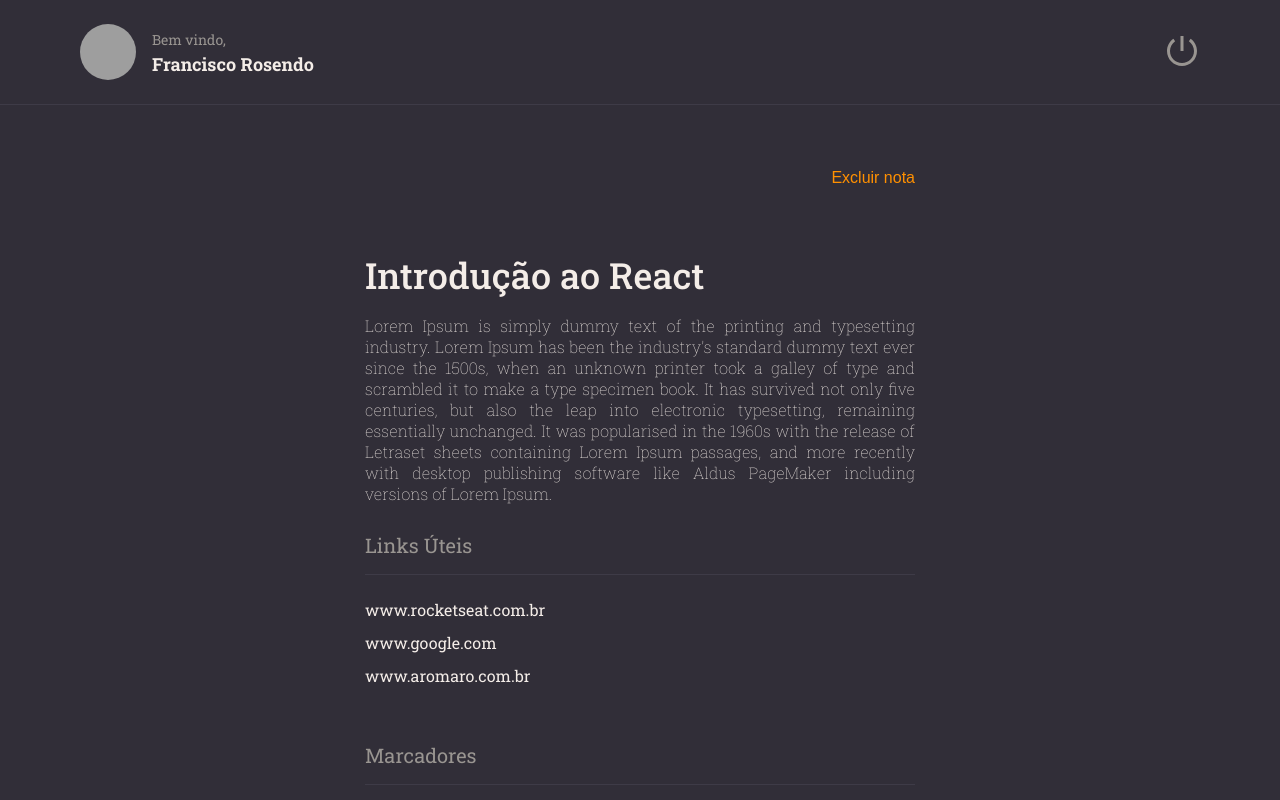
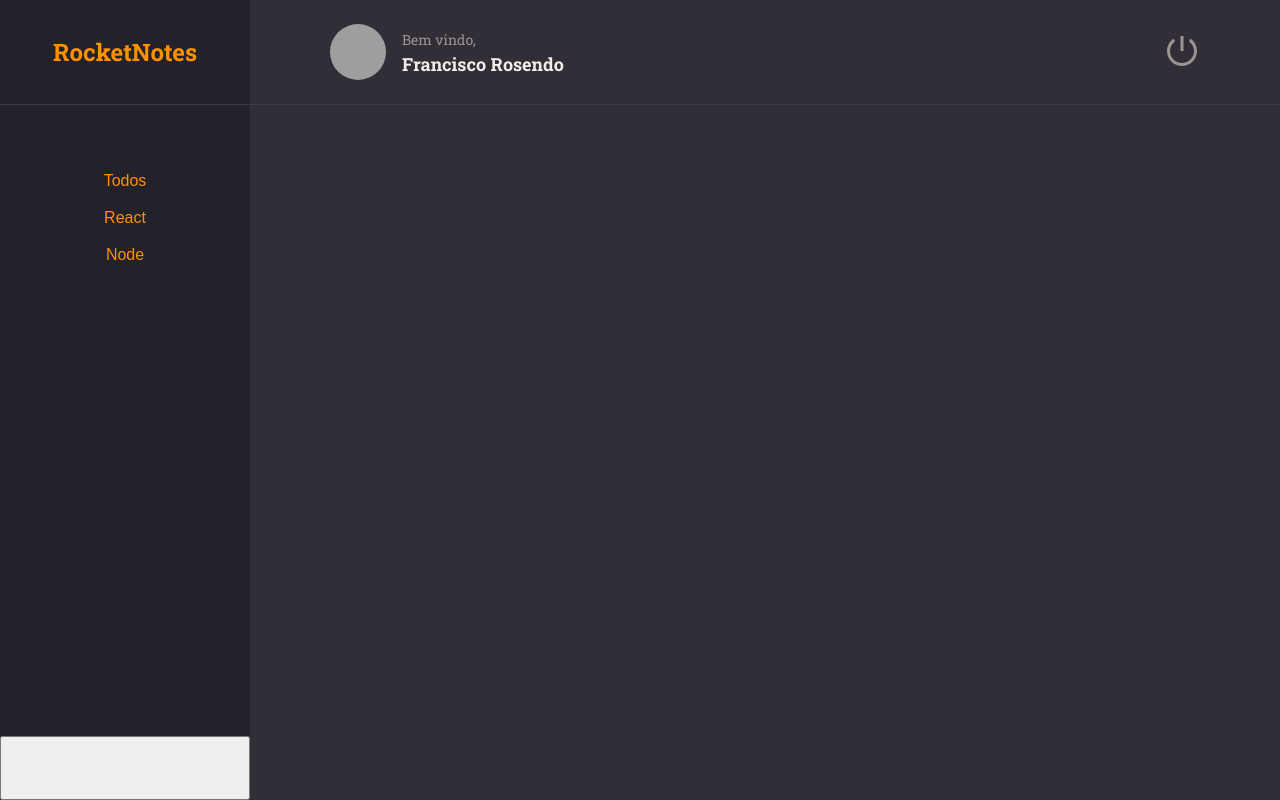
Before and after one commit to rosendo2015/web-react-node-rocketnotes, a React (Vite) app: page / in a window 1280 px wide. Built offline with nearby package versions, Linux system fonts and the light colour scheme; grey boxes are pictures that could not be loaded.

Commit message:
brand e menu

```diff
--- a/src/components/ButtonText/index.jsx
+++ b/src/components/ButtonText/index.jsx
@@ -1,9 +1,12 @@
 import { ButtonTextContainer } from "./styles";
 
-export function ButtonText({title, ...rest}){
+export function ButtonText({title, $isactive = false, ...rest}){
     return(
-        <ButtonTextContainer type="buttom" {...rest}>
-{title}
+        <ButtonTextContainer
+        type="buttom"
+        $isactive={$isactive.toString()}
+        {...rest}>
+        {title}
         </ButtonTextContainer>
     )
 };
--- a/src/components/ButtonText/styles.js
+++ b/src/components/ButtonText/styles.js
@@ -2,7 +2,9 @@
 
 export const ButtonTextContainer = styled.button`
 background: none;
-color: ${({theme})=>theme.COLORS.ORANGE};
+
+color: ${({theme, $isactive})=> $isactive ? theme.COLORS.ORANGE:theme.COLORS.GRAY_100};
+
 border: none;
 font-size: 16px;
 `;
--- a/src/main.jsx
+++ b/src/main.jsx
@@ -1,7 +1,7 @@
 import { StrictMode } from 'react'
 import { createRoot } from 'react-dom/client'
 import { ThemeProvider } from "styled-components"
-import { Details } from './pages/Details'
+import { Home } from './pages/Home'
 import theme from './styles/theme'
 import GlobalStyles from './styles/global'
 
@@ -9,7 +9,7 @@
   <StrictMode>
     <ThemeProvider theme={theme}>
       <GlobalStyles />
-      <Details />
+      <Home />
     </ThemeProvider>
   </StrictMode>,
 )
--- a/src/pages/Home/index.jsx
+++ b/src/pages/Home/index.jsx
@@ -1,9 +1,28 @@
-import { ContainerHome } from "./styles";
+import { ContainerHome, Brand, Menu, Search, Content, NewNote } from "./styles";
+import { Header } from "../../components/Header"
+import { ButtonText } from "../../components/ButtonText"
 
-export function Home(){
-    return(
+export function Home() {
+    return (
         <ContainerHome>
-            <h1>Home</h1>
+            <Brand>
+                <h1>RocketNotes</h1>
+            </Brand>
+            <Header />
+            <Menu>
+                <li><ButtonText title="Todos" $isactive/></li>
+                <li><ButtonText title="React" /></li>
+                <li><ButtonText title="Node" /></li>
+            </Menu>
+            <Search>
+
+            </Search>
+            <Content>
+
+            </Content>
+            <NewNote>
+
+            </NewNote>
         </ContainerHome>
     )
 }
--- a/src/pages/Home/styles.js
+++ b/src/pages/Home/styles.js
@@ -1,4 +1,48 @@
 import {styled} from 'styled-components'
 export const ContainerHome = styled.div`
 width: 100%;
+height: 100vh;
+display: grid;
+grid-template-columns: 250px auto;
+grid-template-rows: 105px 128px auto 64px;
+grid-template-areas:
+"brand header"
+"menu search"
+"menu content"
+"newnote content";
+
+background-color: ${({theme})=>theme.COLORS.BACKGROUND_800};
 `
+
+export const Brand  = styled.div`
+grid-area: brand;
+display: flex;
+justify-content: center;
+align-items: center;
+border-bottom: 1px solid ${({theme})=>theme.COLORS.BACKGROUND_700};
+
+background: ${({theme})=>theme.COLORS.BACKGROUND_900};
+
+>h1{
+    font-size: 24px;
+    color: ${({theme})=>theme.COLORS.ORANGE};
+}
+`
+export const Menu  = styled.ul`
+grid-area: menu;
+background: ${({theme})=>theme.COLORS.BACKGROUND_900};
+padding-top: 64px;
+text-align: center;
+>li{
+    margin-bottom: 1rem;
+}
+`
+export const Search  = styled.div`
+grid-area: search;
+`
+export const Content  = styled.div`
+grid-area: content;
+`
+export const NewNote = styled.button`
+grid-area: newnote;
+`
```
